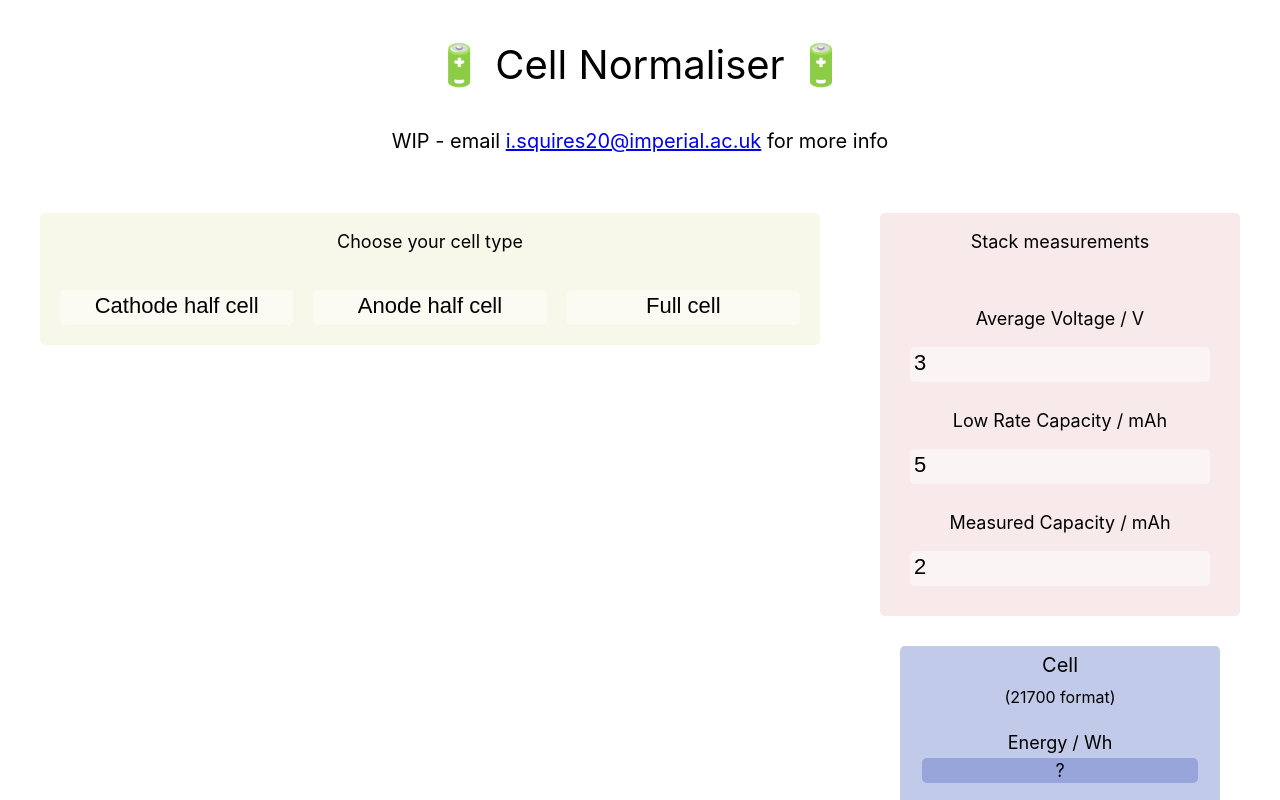
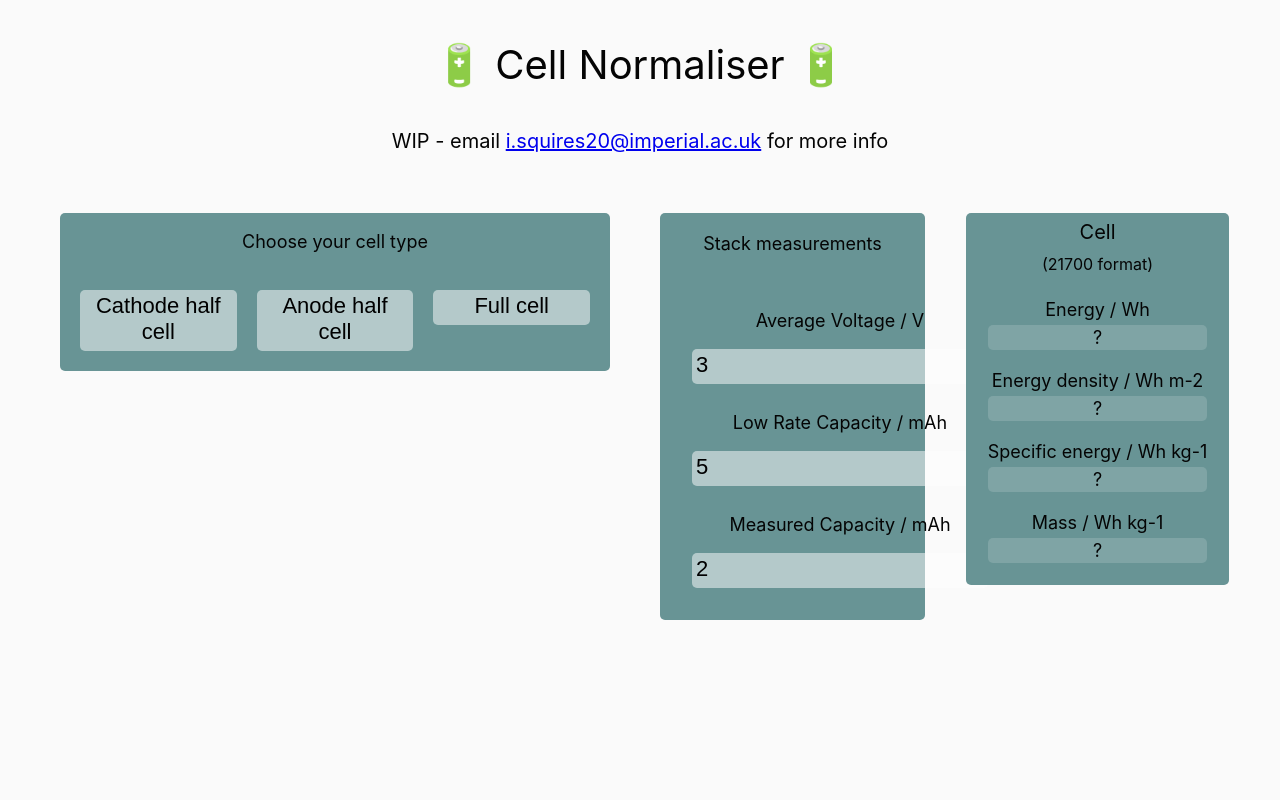
Before and after one commit to tldr-group/cell-normaliser, a React (Create React App) app: page / in a window 1280 px wide. Shown: the top 800 px of the page. Built offline with nearby package versions, Linux system fonts and the light colour scheme.

Commit message:
porosity on dry select and restyle

```diff
--- a/src/App.css
+++ b/src/App.css
@@ -153,16 +153,18 @@
 
 .dropdown{
   font-size: 18px;
-  background-color: rgba(237, 236, 242, 0.5);
-  border: 2px solid rgba(40, 40, 44, 0.5);
+  background-color: rgba(251, 251, 251, 0.5);
   border-radius: 5px;
   margin-top: 5px;
   margin-bottom: 5px;
   padding: 5px;
+  width: auto;
+  margin-left: auto;
+  margin-right: auto;
 }
 .dropdown:hover{
   cursor: pointer;
-  background-color: rgb(250, 250, 250,1);
+  background-color: rgba(251, 251, 251, 0.55);
 }
 
 .dropdown:focus > .dropdownItems{
@@ -172,16 +174,27 @@
 
 .dropdownItems{
   display:none;
+  width: auto;
+  margin-left: auto;
+  margin-right: auto;
 }
 
 .dropdownItem{
-  background-color: rgba(251, 251, 251, 0.438);
-  border: 1px solid rgba(0, 0, 0);
+  background-color: rgba(251, 251, 251, 0.5);
+  border-radius: 5px;
+  margin-top: 5px;
+  width: auto;
+  margin-left: auto;
+  margin-right: auto;
+}
+
+.dropdownItem:hover{
+  background-color: rgba(251, 251, 251, 0.7);
   border-radius: 5px;
   margin-top: 5px;
 }
 
-@media only screen and (max-width: 768px) {
+@media only screen and (max-width: 1200px) {
 
   [class^="box-"]{
     grid-column: span 12;
--- a/src/App.js
+++ b/src/App.js
@@ -21,21 +21,19 @@ function App() {
           </div>
           </div>
         </div>
+        <div className='box-row'>
+        <div className='box-12'>
           <div className='box-row'>
-          <div className='box-8'>
+          <div className='box-6'>
             <Electrode />
             {/* <SubElectrode /> */}
         </div>
-        <div className='box-4'>
-        <div className='box-row'>
-        <div className='box-12'>
+        <div className='box-3'>
           <Stack />
         </div>
-        <div className='box-row'>
-        <div className='box-12'>
+        <div className='box-3'>
           <Cell />
           </div>
-        </div>
         </div>
         </div>
         </div>
--- a/src/features/cell/Cell.module.css
+++ b/src/features/cell/Cell.module.css
@@ -1,10 +1,13 @@
 .resultsSection{
-    background-color: rgba(46, 75, 180, 0.291);
-    margin-top: 20px;
+    background-color: var(--blue);
+    color: var(--black);
     margin-bottom: 20px;
     border: 2px solid transparent;
     border-radius: 5px;
     align-self: center;
+    width: auto;
+    margin-left: auto;
+    margin-right: auto;
 }
 
 .title{
@@ -25,7 +28,7 @@
 
 .result{
     font-size: 18px;
-    background-color: rgba(46, 75, 180, 0.291);
+    background-color: rgba(255, 255, 255, 0.149);
     border: 2px solid transparent;
     border-radius: 5px;
     margin-top: 5px;
--- a/src/features/stack/Electrode.js
+++ b/src/features/stack/Electrode.js
@@ -42,9 +42,11 @@ import {
   setCEMass,
   setCEThickness,
   setCPorosity,
+  selectCPorosity,
   setAEMass,
   setAEThickness,
   setAPorosity,
+  selectAPorosity,
   selectWetMassMode,
   selectDryCathodeMass,
   setDryCathodeMass,
@@ -72,6 +74,8 @@ export function Electrode() {
   const WetMassMode = useSelector(selectWetMassMode)
   const DryCathodeMass = useSelector(selectDryCathodeMass)
   const DryAnodeMass = useSelector(selectDryAnodeMass)
+  const CPorosity = useSelector(selectCPorosity)
+  const APorosity = useSelector(selectAPorosity)
   const dispatch = useDispatch();
 
   useEffect(() => {
@@ -220,10 +224,11 @@ export function Electrode() {
 
     if (electrode==='cathode'){
         return (
-            <div className="box-12-row-4">
-
+            <div className="box-row">
+            <div className="box-12">
             {wetMassDropdown(electrode)}
-
+            </div>
+            <div className="box-12">
             <input
             className={styles.button}
             type='text'
@@ -234,14 +239,28 @@ export function Electrode() {
             >
             </input>
             </div>
+            <div className="box-12">
+            <p className={styles.title} hidden={WetMassMode==='Wet' ? true : ''}>
+            Porosity
+            </p>
+            <input
+            className={styles.button}
+            value={String(valueReturn(CPorosity))}
+            onChange={(e) => dispatch(setCPorosity(e.target.value))}
+            hidden={WetMassMode==='Wet' ? true : ''}>
+            </input>
+            </div>
+            </div>
         )
     }
     else if (electrode==='anode'){
         return (
-            <div className="box-12-row-4">
+            <div className="box-row">
+            <div className="box-12">
 
             {wetMassDropdown(electrode)}
-
+            </div>
+            <div className="box-12">
             <input
             className={styles.button}
             type='text'
@@ -251,6 +270,18 @@ export function Electrode() {
             onBlur={(e) => validate(e)}
             >
             </input>
+            </div>
+            <div className="box-12">
+            <p className={styles.title} hidden={WetMassMode==='Wet' ? true : ''}>
+            Porosity
+            </p>
+            <input
+            className={styles.button}
+            value={String(valueReturn(APorosity))}
+            onChange={(e) => dispatch(setAPorosity(e.target.value))}
+            hidden={WetMassMode==='Wet' ? true : ''}>
+            </input>
+            </div>
             </div>
         )
     }
--- a/src/features/stack/Stack.js
+++ b/src/features/stack/Stack.js
@@ -27,8 +27,9 @@ export function Stack() {
 
   return (
     <div>
-      <div className="container">
-        <div className={styles.electrodeSection}>
+      <div className='container'>
+      <div className="box-12">
+      <div className={styles.electrodeSection}>
       <div className='box-row'>
       <div className="box-12">
       <p className={styles.title}>
@@ -84,5 +85,6 @@ export function Stack() {
     </div>
     </div>
     </div>
+    </div>
   );
 }
--- a/src/features/stack/Stack.module.css
+++ b/src/features/stack/Stack.module.css
@@ -1,10 +1,12 @@
 .electrodeSection{
-  background-color: rgba(189, 54, 54, 0.1);
-  border-radius: 5px;
-  grid-column: 12;
-  display: grid;
-  grid-template-columns: repeat(12, 1fr);
-  grid-template-rows: 1fr;
+    background-color: var(--blue);
+    margin-bottom: 20px;
+    border: 2px solid transparent;
+    border-radius: 5px;
+    align-self: center;
+    width: auto;
+    margin-left: auto;
+    margin-right: auto;
 }
 
 .subElectrodeSection{
@@ -28,30 +30,39 @@
 }
 
 .cathode{
-  background-color: rgba(54, 189, 81, 0.1);
+  background-color: var(--blue);
   border-radius: 5px;
   grid-column: span 6;
   display: grid;
   grid-template-columns: repeat(12, 1fr);
   grid-template-rows: 1fr;
+  width: auto;
+  margin-left: auto;
+  margin-right: auto;
 }
 
 .anode{
-  background-color: rgba(61, 54, 189, 0.1);
+  background-color: var(--blue);
   border-radius: 5px;
   grid-column: span 6;
   display: grid;
   grid-template-columns: repeat(12, 1fr);
   grid-template-rows: 1fr;
+  width: auto;
+  margin-left: auto;
+  margin-right: auto;
 }
 
 .selector{
-  background-color: rgba(189, 189, 54, 0.1);
+  background-color: var(--blue);
   border-radius: 5px;
   grid-column: span 6;
   display: grid;
   grid-template-columns: repeat(12, 1fr);
   grid-template-rows: 1fr;
+  width: auto;
+  margin-left: auto;
+  margin-right: auto;
 }
 
 .subElectrodeBox{
@@ -103,7 +114,7 @@
   transition: all 0.15s;
 }
 .button:hover{
-  border: 2px solid rgba(0, 0, 0, 0.1);
+  background-color: rgba(255, 255, 255, 0.55);
 }
 
 .button:active {
--- a/src/features/stack/stackSlice.js
+++ b/src/features/stack/stackSlice.js
@@ -210,9 +210,13 @@ export const stackSlice = createSlice({
     },
     setCPorosity: (state, action) => {
       state.cathode.porosity = action.payload;
+      state.cathode.wetMass = state.dryCathodeMass - state.cathodeCC.mass + Number(state.cathode.electrolyte.density) * Number(state.cathode.porosity) * Number(state.area * (1e-3)**2) * Number(state.cathode.thickness * 1e-6)
+      state.totalCathodeMass = Number(state.cathode.wetMass.toPrecision(3)) + Number(state.cathodeCC.mass)
     },
     setAPorosity: (state, action) => {
       state.anode.porosity = action.payload;
+      state.anode.wetMass = state.dryAnodeMass - state.anodeCC.mass + Number(state.anode.electrolyte.density) * Number(state.anode.porosity) * Number(state.area * (1e-3)**2) * Number(state.anode.thickness * 1e-6)
+      state.totalAnodeMass = Number(state.anode.wetMass.toPrecision(3)) + Number(state.anodeCC.mass)
     },
     setShowSubelectrode: (state, action) => {
       state.showSubElectrode = Boolean(action.payload);
@@ -274,6 +278,9 @@ export const selectWetMassMode = (state) => state.stack.wetMassMode
 export const selectDryCathodeMass = (state) => state.stack.dryCathodeMass
 export const selectDryAnodeMass = (state) => state.stack.dryAnodeMass
 
+export const selectCPorosity = (state) => state.stack.cathode.porosity
+export const selectAPorosity = (state) => state.stack.anode.porosity
+
 export const selectActiveElectrode = (state) => state.stack.activeElectrode;
 
 export default stackSlice.reducer;
--- a/src/index.css
+++ b/src/index.css
@@ -5,9 +5,22 @@ body {
     sans-serif;
   -webkit-font-smoothing: antialiased;
   -moz-osx-font-smoothing: grayscale;
+  background-color: var(--white);
+  color: var(--black)
 }
 
 code {
   font-family: source-code-pro, Menlo, Monaco, Consolas, 'Courier New',
     monospace;
 }
+
+
+:root {
+  --blue: #689495;
+  --white: #fafafa;
+  --black: #040404;
+  --light-grey: #999694;
+  --grey: #2B2D33;
+  --pink: #D0A2BE;
+  --green: #93BA52;
+}
```
